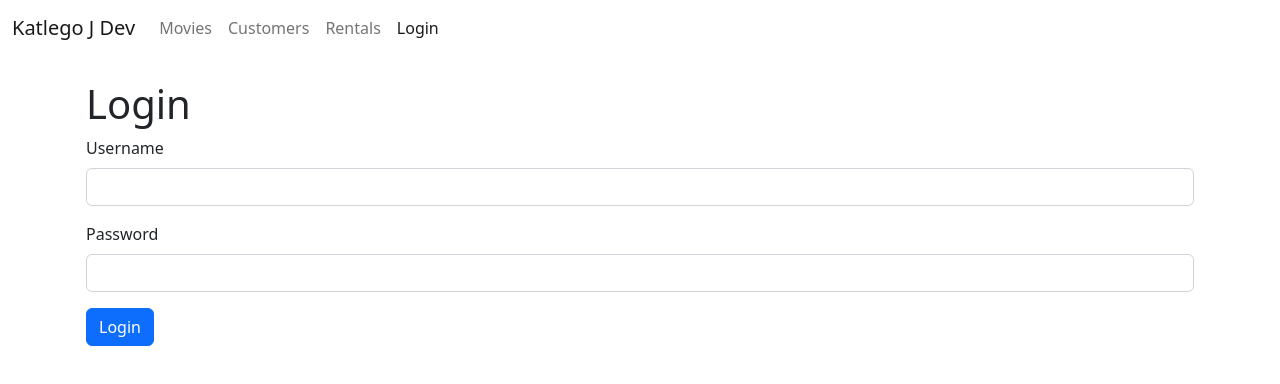
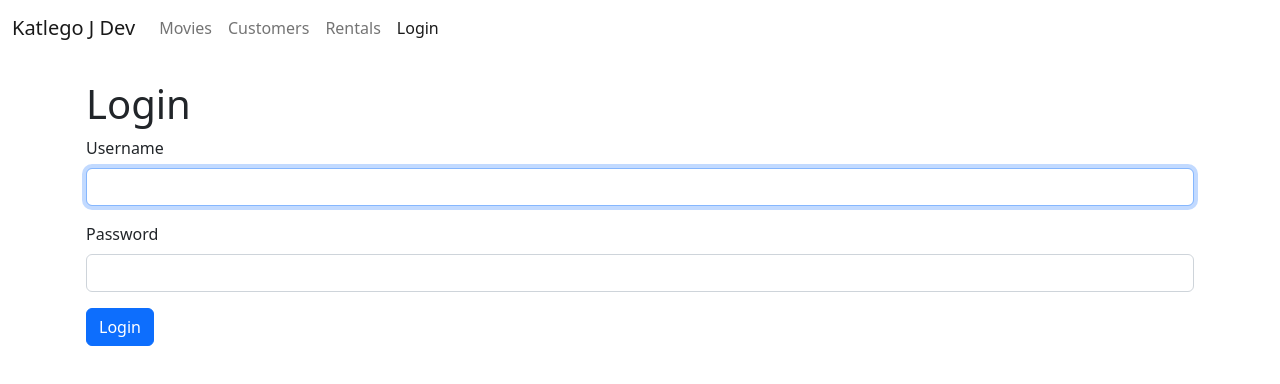
Before and after one commit to agurchu/vidly-project, a React (Vite) app: page /login in a window 1280 px wide. Shown: the top 384 px of the page. Built offline with nearby package versions, Linux system fonts and the light colour scheme.

Commit message:
handling multiple inputs

```diff
--- a/src/components/LoginForm.jsx
+++ b/src/components/LoginForm.jsx
@@ -1,10 +1,19 @@
-import React from "react";
+import React, { useState } from "react";
 
 export default function LoginForm() {
+  const [account, setAccount] = useState({
+    username: "",
+    password: "",
+  });
+
   const handleSubmit = (e) => {
     e.preventDefault();
+    console.log(account);
+  };
 
-    console.log("submited");
+  const handleChange = (e) => {
+    const { name, value } = e.target;
+    setAccount((prevState) => ({ ...prevState, [name]: value }));
   };
 
   return (
@@ -15,13 +24,29 @@ export default function LoginForm() {
           <label className="mb-2" htmlFor="username">
             Username
           </label>
-          <input id="username" type="text" className="form-control" />
+          <input
+            value={account.username}
+            onChange={handleChange}
+            autoFocus
+            name="username"
+            id="username"
+            type="text"
+            className="form-control"
+          />
         </div>
+
         <div className="form-group mb-3">
           <label className="mb-2" htmlFor="password">
             Password
           </label>
-          <input id="password" type="text" className="form-control" />
+          <input
+            value={account.password}
+            name="password"
+            onChange={handleChange}
+            id="password"
+            type="password"
+            className="form-control"
+          />
         </div>
         <button className="btn btn-primary">Login</button>
       </form>
```
